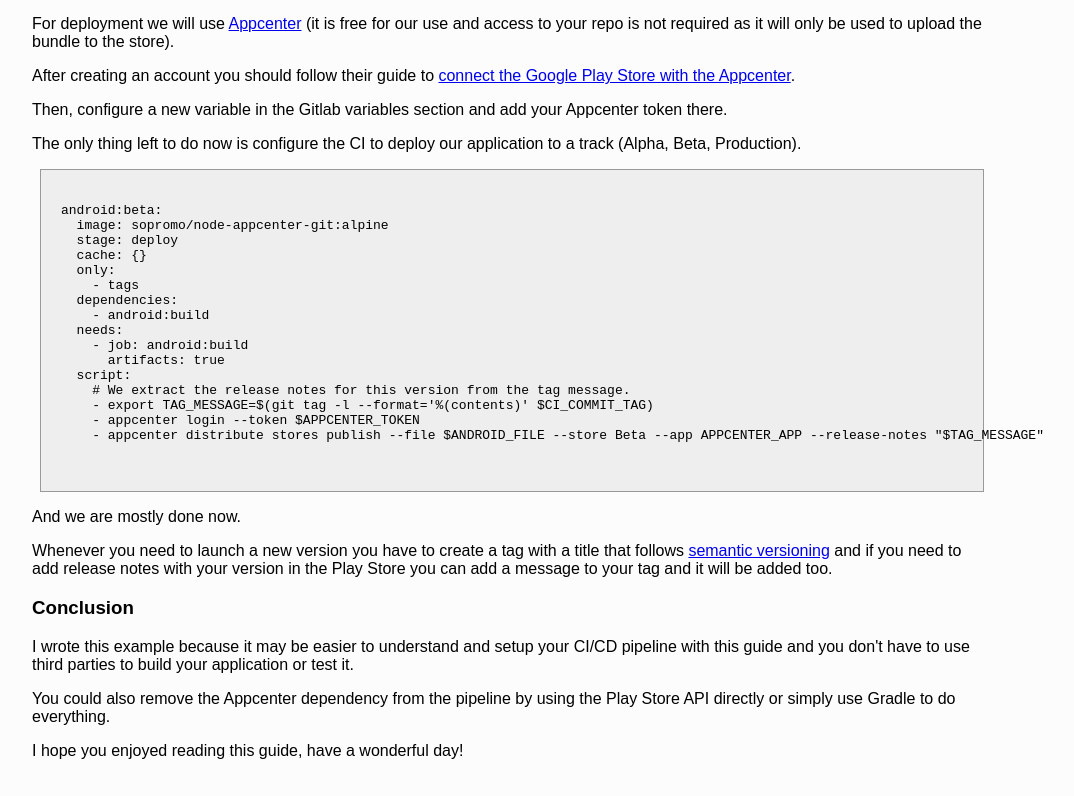
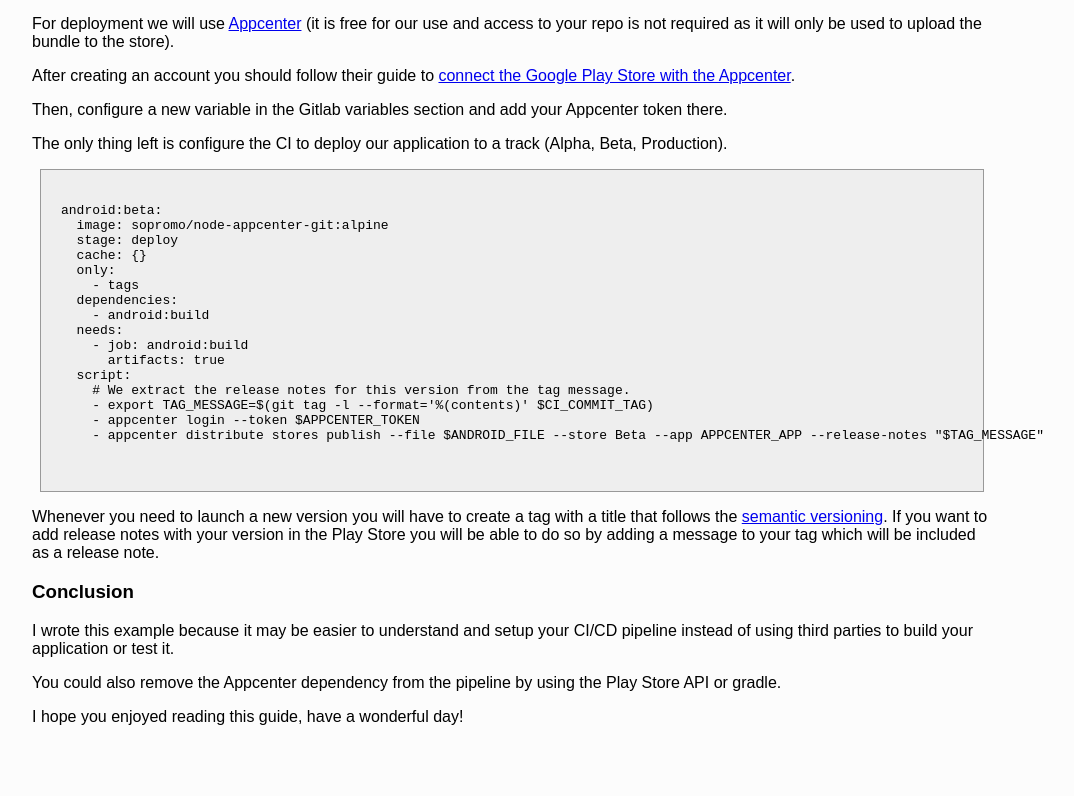
Before and after one commit to sorinsi/sorinsi.github.io, a plain HTML site: page articles/test-build-deploy-app.html in a window 1280 px wide. Shown: the part 3600-4396 px from the top of the page, without its empty margins (128-1202 px from the left). After the commit the page ends 4362 px from the top, so only its background shows below. Drawn offline with Linux system fonts and the light colour scheme.

Commit message:
fix: typos for react native article

```diff
--- a/articles/test-build-deploy-app.html
+++ b/articles/test-build-deploy-app.html
@@ -222,7 +222,7 @@
         Then, configure a new variable in the Gitlab variables section and add your Appcenter token there.
     </p>
     <p>
-        The only thing left to do now is configure the CI to deploy our application to a track (Alpha, Beta, Production).
+        The only thing left is configure the CI to deploy our application to a track (Alpha, Beta, Production).
     </p>
     <code><pre>
 android:beta:
@@ -243,19 +243,14 @@
     - appcenter distribute stores publish --file $ANDROID_FILE --store Beta --app APPCENTER_APP --release-notes "$TAG_MESSAGE"
     </pre></code>
     <p>
-        And we are mostly done now.
-    </p>
-    <p>
-        Whenever you need to launch a new version you have to create a tag with a title that follows <a href="https://semver.org/" target="_blank">semantic versioning</a> and
-        if you need to add release notes with your version in the Play Store you can add a message to your tag and it will be added too.
+        Whenever you need to launch a new version you will have to create a tag with a title that follows the <a href="https://semver.org/" target="_blank">semantic versioning</a>. If you want to add release notes with your version in the Play Store you will be able to do so by adding a message to your tag which will be included as a release note.
     </p>
     <h3 id="#test">Conclusion</h3>
     <p>
-        I wrote this example because it may be easier to understand and setup your CI/CD pipeline with this guide and you don't have to use
-        third parties to build your application or test it.
+        I wrote this example because it may be easier to understand and setup your CI/CD pipeline instead of using third parties to build your application or test it.
     </p>
     <p>
-        You could also remove the Appcenter dependency from the pipeline by using the Play Store API directly or simply use Gradle to do everything.
+        You could also remove the Appcenter dependency from the pipeline by using the Play Store API or gradle.
     </p>
     <p>
         I hope you enjoyed reading this guide, have a wonderful day!
```
